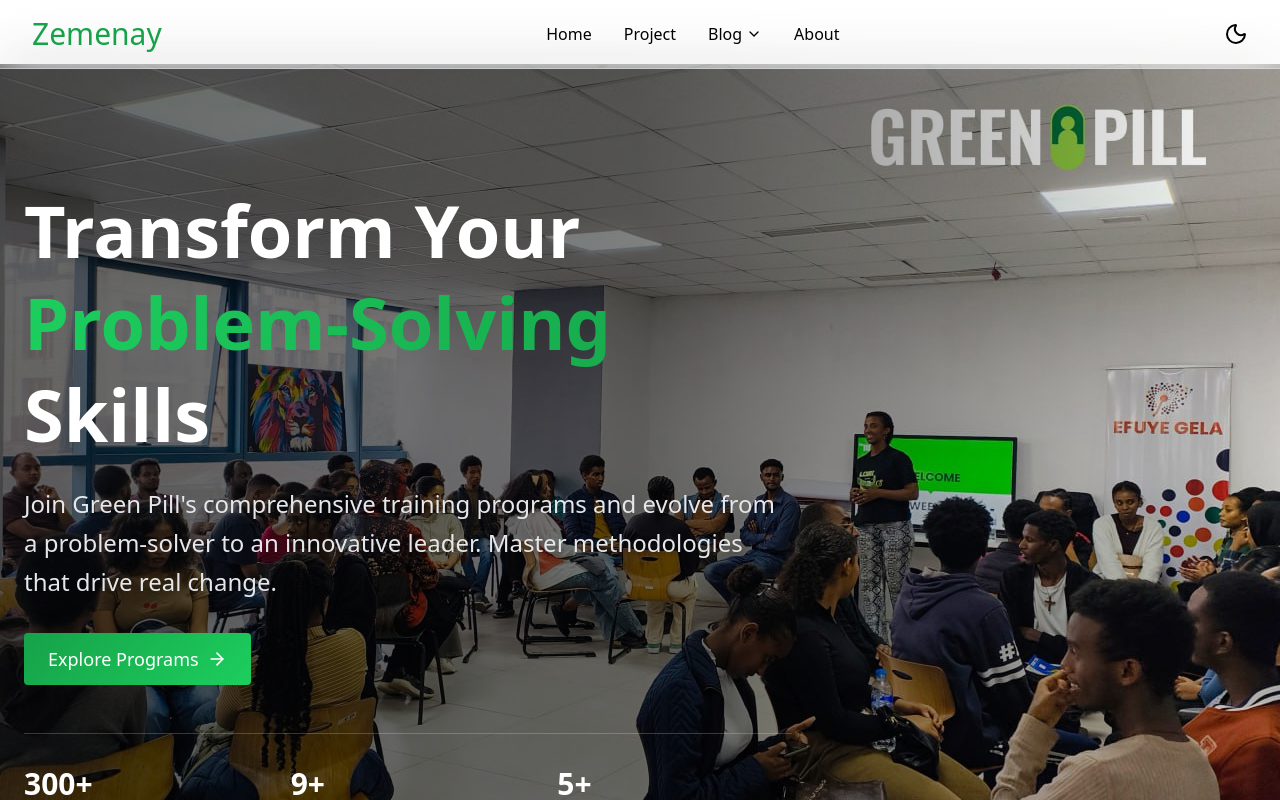
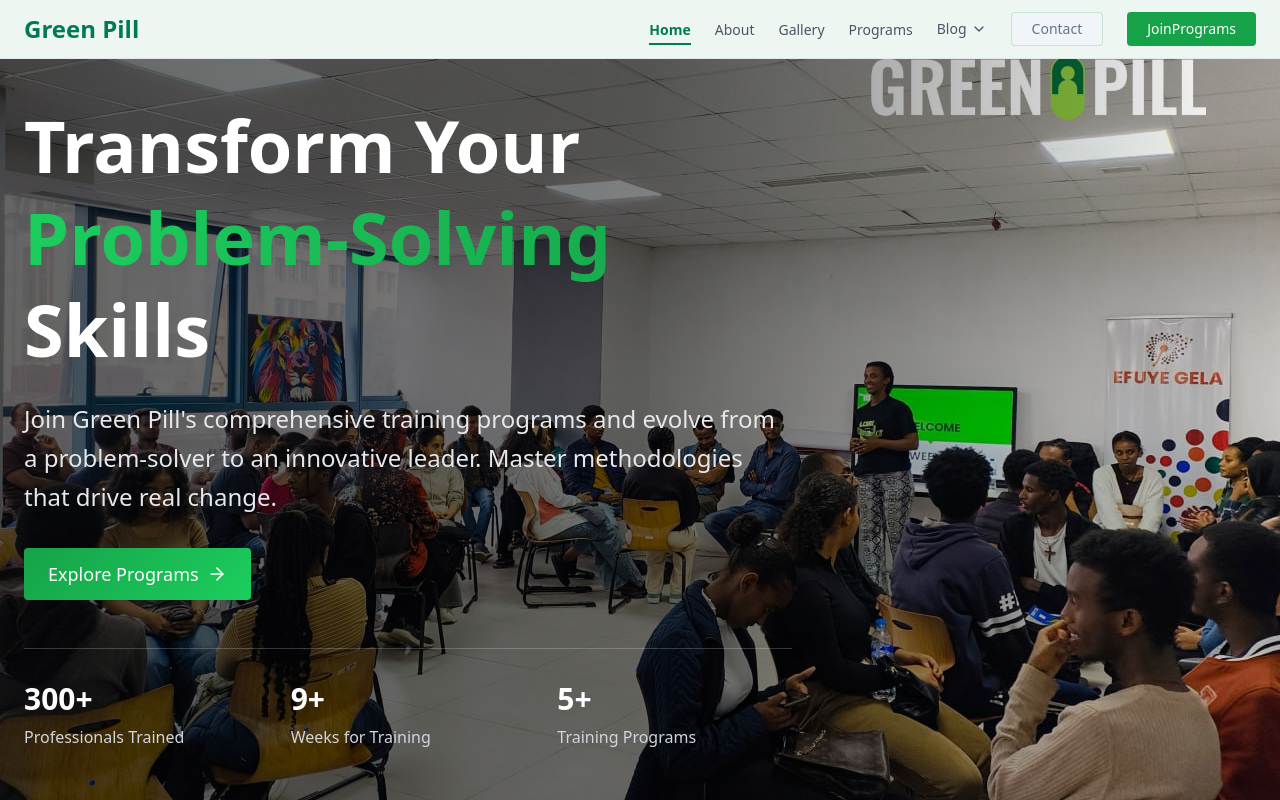
Before and after one commit to aposte7/green-pill, a Next.js app: page / in a window 1280 px wide. Shown: the top 800 px of the page. Built offline with nearby package versions, Linux system fonts and the light colour scheme.

Commit message:
feat: update layout structure by adding Footer and Toaster, enhance NavBar and page components with ContactUs, and improve styling in various components

```diff
--- a/src/app/(root)/layout.jsx
+++ /dev/null
@@ -1,14 +0,0 @@
-import NavBar from '@/blog_system/NavBar'
-import { Toaster } from 'sonner'
-
-const Layout = ({ children }) => {
-	return (
-		<>
-			<NavBar />
-			{children}
-			<Toaster position="top-right" richColors />
-		</>
-	)
-}
-
-export default Layout
--- a/src/app/(root)/layout.tsx
+++ b/src/app/(root)/layout.tsx
@@ -1,5 +1,6 @@
 import Footer from '@/components/footer'
 import NavBar from '@/components/nav-bar'
+import { Toaster } from 'sonner'
 
 function layout({
 	children,
@@ -11,6 +12,7 @@
 			<NavBar />
 			{children}
 			<Footer />
+			<Toaster position="top-right" richColors />
 		</>
 	)
 }
--- a/src/app/(root)/page.tsx
+++ b/src/app/(root)/page.tsx
@@ -1,6 +1,7 @@
 import JoinUS from '@/components/join-us'
 import NavBar from '@/components/nav-bar'
 import AboutUs from '@/features/home/components/about-us'
+import ContactUs from '@/features/home/components/contact-us'
 import Evolution from '@/features/home/components/evolution'
 import Hero from '@/features/home/components/hero'
 import Testimony from '@/features/home/components/testimony'
@@ -14,6 +15,7 @@
 				<JoinUS />
 				<Evolution />
 				<Testimony />
+				<ContactUs />
 			</main>
 		</>
 	)
--- a/src/blog_system/blog/BlogNavLink.jsx
+++ b/src/blog_system/blog/BlogNavLink.jsx
@@ -1,13 +1,16 @@
 import { ChevronDown } from 'lucide-react'
 import Link from 'next/link'
 
-function BlogNavLink() {
+function BlogNavLink({ className }) {
 	return (
 		<div className="group relative">
-			<div className="flex cursor-pointer items-center gap-1 transition-colors duration-200 hover:text-primary">
+			<Link
+				href="/blog"
+				className={`flex text-sm cursor-pointer items-center gap-1 transition-colors duration-200 hover:text-primary ${className}`}
+			>
 				Blog
 				<ChevronDown size={16} />
-			</div>
+			</Link>
 
 			<div className="invisible absolute -top-full left-20 z-50 mt-2 w-64 rounded-md border border-border bg-background p-4 opacity-0 shadow-lg transition-all duration-300 ease-in-out group-hover:visible group-hover:opacity-100 sm:top-full sm:left-0">
 				<input
--- a/src/components/join-us.tsx
+++ b/src/components/join-us.tsx
@@ -15,7 +15,7 @@
 
 				<div className="flex justify-center items-center gap-4">
 					<Link
-						href="/program"
+						href="/programs"
 						className="border-border/20 duration-200 border px-5 py-2 bg-white/20 rounded-md
 					hover:bg-white/40
 					"
--- a/src/components/nav-bar.tsx
+++ b/src/components/nav-bar.tsx
@@ -17,8 +17,7 @@
 
 	return (
 		<header className="sticky top-0 left-0 right-0 z-50 border-b border-border bg-secondary/95">
-			<div className="container xl:max-w-[80rem] mx-auto flex items-center justify-between px-6 py-3">
-				{/* Logo */}
+			<div className="container xl:max-w-[85rem] mx-auto flex items-center justify-between px-6 py-3">
 				<div>
 					<Link
 						className="text-2xl font-semibold text-emerald-700 hover:text-emerald-800 transition-colors"
@@ -27,10 +26,8 @@
 						Green Pill
 					</Link>
 				</div>
-
-				{/* Desktop Menu */}
 				<div className="flex items-center gap-4 md:gap-6">
-					<ul className="inline-flex gap-6 justify-between max-lg:hidden">
+					<ul className="inline-flex items-center gap-6 justify-between max-lg:hidden">
 						{navItems.map(({ href, label }) => (
 							<li key={href}>
 								<Link
@@ -46,12 +43,18 @@
 							</li>
 						))}
 						<li>
-							<BlogNavLink />
+							<BlogNavLink
+								className={` ${
+									pathname === '/blog'
+										? 'text-emerald-700 font-semibold border-b-2 border-emerald-700 pb-1 hover:text-emerald-800'
+										: 'text-gray-600 hover:text-emerald-700'
+								}`}
+							/>
 						</li>
 					</ul>
 
 					<Link
-						href="/contact"
+						href="/#contact"
 						className="bg-muted border-primary/20 border hover:bg-white/90 text-muted-foreground px-3 md:px-5 text-sm py-1.5 font-medium rounded-sm inline-block transition-colors"
 					>
 						Contact
--- a/src/features/home/components/about-us.tsx
+++ b/src/features/home/components/about-us.tsx
@@ -20,7 +20,7 @@
 			</div>
 
 			<div className="grid  min-[70rem]:grid-cols-4  gap-6 sm:grid-cols-2 ">
-				<div className="bg-card text-card-foreground gap-3 p-6 border flex flex-col items-center border-border rounded-lg">
+				<div className="bg-card text-card-foreground gap-3 p-6 border flex flex-col items-center border-border rounded-lg transition-all duration-300 hover:-translate-y-1 hover:shadow-elegant hover:border-primary/40">
 					<div className="flex p-3.5 w-fit justify-center items-center rounded-full bg-gradient-primary text-primary-foreground">
 						<Target size={30} />
 					</div>
@@ -32,7 +32,7 @@
 						problems. Every challenge is an opportunity for growth.
 					</p>
 				</div>
-				<div className="bg-card text-card-foreground gap-3 p-6 border flex flex-col items-center border-border rounded-lg">
+				<div className="bg-card text-card-foreground gap-3 p-6 border flex flex-col items-center border-border rounded-lg transition-all duration-300 hover:-translate-y-1 hover:shadow-elegant hover:border-primary/40">
 					<div className="flex p-3.5 w-fit justify-center items-center rounded-full bg-gradient-primary text-primary-foreground">
 						<Users size={30} />
 					</div>
@@ -44,7 +44,7 @@
 						builders, thinkers, and connectors working in harmony.
 					</p>
 				</div>
-				<div className="bg-card text-card-foreground gap-3 p-6 border flex flex-col items-center border-border rounded-lg">
+				<div className="bg-card text-card-foreground gap-3 p-6 border flex flex-col items-center border-border rounded-lg transition-all duration-300 hover:-translate-y-1 hover:shadow-elegant hover:border-primary/40">
 					<div className="flex p-3.5 w-fit justify-center items-center rounded-full bg-gradient-primary text-primary-foreground">
 						<Lightbulb size={30} />
 					</div>
@@ -56,7 +56,7 @@
 						mapping to tackle complex challenges.
 					</p>
 				</div>
-				<div className="bg-card text-card-foreground gap-3 p-6 border flex flex-col items-center border-border rounded-lg">
+				<div className="bg-card text-card-foreground gap-3 p-6 border flex flex-col items-center border-border rounded-lg transition-all duration-300 hover:-translate-y-1 hover:shadow-elegant hover:border-primary/40">
 					<div className="flex p-3.5 w-fit justify-center items-center rounded-full bg-gradient-primary text-primary-foreground">
 						<TrendingUp size={30} />
 					</div>
--- a/src/features/home/components/evolution.tsx
+++ b/src/features/home/components/evolution.tsx
@@ -1,5 +1,6 @@
 import { ArrowRight } from 'lucide-react'
 import Image from 'next/image'
+import Link from 'next/link'
 
 function Evolution() {
 	return (
@@ -14,9 +15,9 @@
 				</h3>
 
 				<p className="sm:text-sm md:text-xl text-muted-foreground">
-					Have you ever felt like you've stopped growing your skills?
-					Technology and society evolve, and as a problem-solver, you
-					need to evolve too.
+					Have you ever felt like you&apos;ve stopped growing your
+					skills? Technology and society evolve, and as a
+					problem-solver, you need to evolve too.
 				</p>
 			</div>
 
@@ -98,10 +99,13 @@
 							</span>
 						</p>
 
-						<button className="border-border/30 cursor-pointer w-full justify-center items-center rounded-md duration-200 hover:bg-white/40 inline-flex gap-3 bg-white/20 border py-2.5 px-5">
+						<Link
+							href="/programs"
+							className="border-border/30 cursor-pointer w-full justify-center items-center rounded-md duration-200 hover:bg-white/40 inline-flex gap-3 bg-white/20 border py-2.5 px-5"
+						>
 							Start Your Evolution Journey{' '}
 							<ArrowRight size={18} />
-						</button>
+						</Link>
 					</div>
 				</div>
 			</div>
--- a/src/features/home/components/hero.tsx
+++ b/src/features/home/components/hero.tsx
@@ -16,7 +16,7 @@
 				<div className="absolute inset-0 bg-gradient-to-r from-black/60 via-black/50 to-transparent"></div>
 			</div>
 
-			<div className="relative z-10 container xl:max-w-[80rem]  mx-auto xl:px-6 px-4 py-20">
+			<div className="relative z-10 container xl:max-w-[85rem]  mx-auto xl:px-6 px-4">
 				<div className="max-w-3xl">
 					<div className="animate-fade-in-up">
 						<h1 className="text-5xl md:text-7xl font-bold text-white mb-6 leading-[1.28]">
```
Also changed, not shown: src/features/home/components/testimony.tsx (+13 -15 lines).
